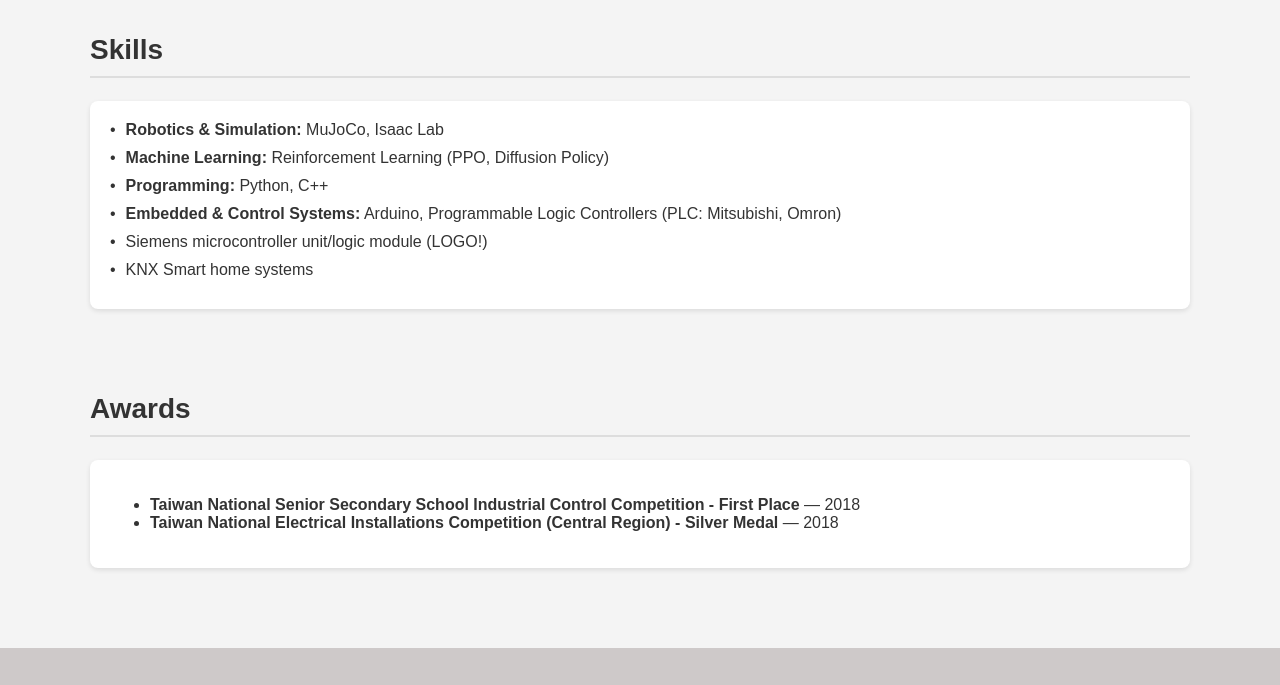
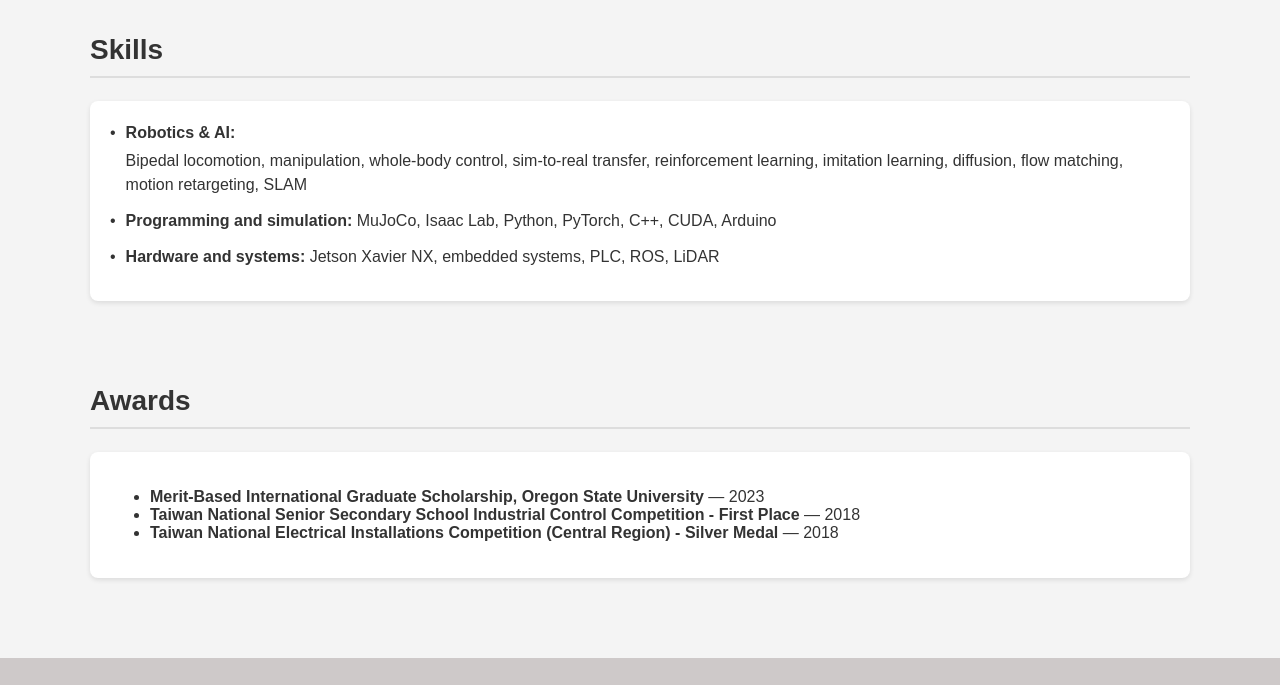
Before and after one commit to KuanChia-Chen/KuanChia-Chen.github.io, a plain HTML site: page index.html in a window 1280 px wide. Shown: the part 2580-3265 px from the top of the page. Drawn offline with Linux system fonts and the light colour scheme.

Commit message:
update profile detail

```diff
--- a/index.html
+++ b/index.html
@@ -230,12 +230,9 @@ Current interests:
 <h2>Skills</h2>
 <div class="skills-list">
     <ul>
-        <li><strong>Robotics & Simulation:</strong> MuJoCo, Isaac Lab</li>
-        <li><strong>Machine Learning:</strong> Reinforcement Learning (PPO, Diffusion Policy)</li>
-        <li><strong>Programming:</strong> Python, C++</li>
-        <li><strong>Embedded & Control Systems:</strong> Arduino, Programmable Logic Controllers (PLC: Mitsubishi, Omron)</li>
-        <li>Siemens microcontroller unit/logic module (LOGO!)</li>
-        <li>KNX Smart home systems</li>
+        <li class="skills-item skills-item-stacked"><span class="skills-item-body"><strong>Robotics &amp; AI:</strong><span class="skills-detail">Bipedal locomotion, manipulation, whole-body control, sim-to-real transfer, reinforcement learning, imitation learning, diffusion, flow matching, motion retargeting, SLAM</span></span></li>
+        <li class="skills-item"><span class="skills-item-body"><strong>Programming and simulation:</strong> MuJoCo, Isaac Lab, Python, PyTorch, C++, CUDA, Arduino</span></li>
+        <li class="skills-item"><span class="skills-item-body"><strong>Hardware and systems:</strong> Jetson Xavier NX, embedded systems, PLC, ROS, LiDAR</span></li>
     </ul>
 </div>
 </section>
@@ -244,6 +241,7 @@ Current interests:
 <h2>Awards</h2>
 <div class="project">
     <ul>
+        <li><strong>Merit-Based International Graduate Scholarship, Oregon State University</strong> — 2023</li>
         <li><strong>Taiwan National Senior Secondary School Industrial Control Competition - First Place</strong> — 2018</li>
         <li><strong>Taiwan National Electrical Installations Competition (Central Region) - Silver Medal</strong> — 2018</li>
     </ul>
--- a/style.css
+++ b/style.css
@@ -543,13 +543,33 @@
         margin:0;
     }
 
-    .skills-list ul li{
-        margin-bottom:10px;
+    .skills-list ul li.skills-item{
+        display:flex;
+        align-items:flex-start;
+        gap:10px;
+        margin-bottom:12px;
     }
 
-    .skills-list ul li:before{
+    .skills-list ul li.skills-item:before{
         content:'\2022';
-        margin-right:10px;
+        flex-shrink:0;
+        margin-right:0;
+        line-height:1.5;
+    }
+
+    .skills-list ul li .skills-item-body{
+        flex:1;
+        min-width:0;
+        line-height:1.5;
+    }
+
+    .skills-list ul li.skills-item-stacked strong{
+        display:block;
+    }
+
+    .skills-list ul li.skills-item-stacked .skills-detail{
+        display:block;
+        margin-top:0.25em;
     }
 
     footer{
```
Also changed, not shown: 1 other file.
